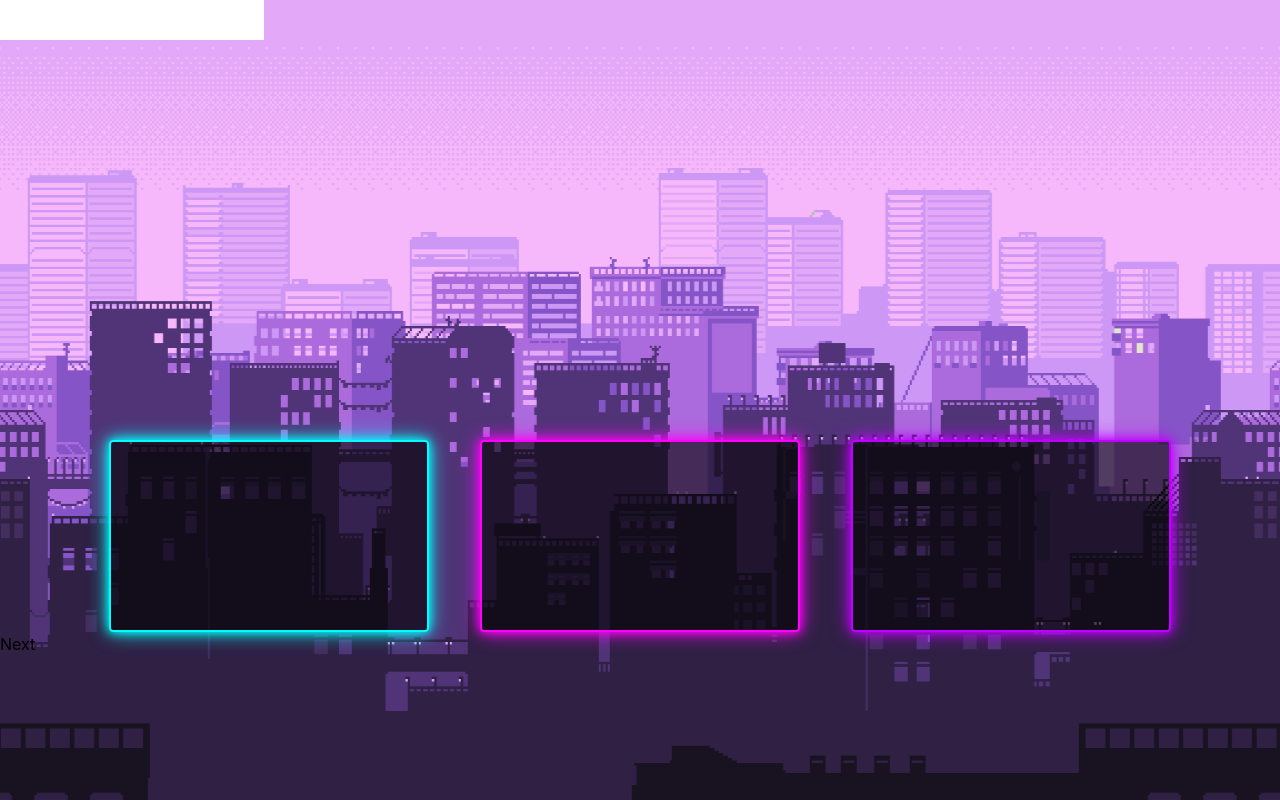
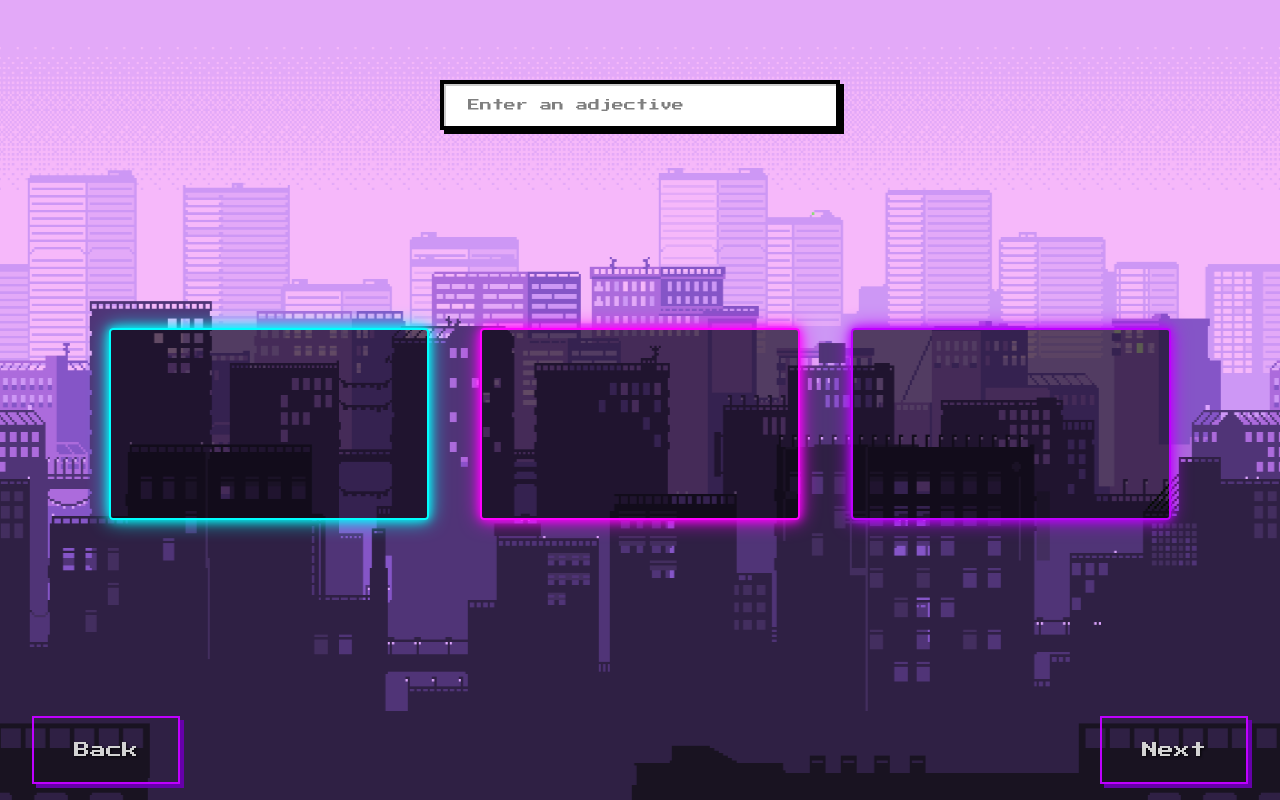
Before and after one commit to cbregoffid/game-finder, a React (Vite) app in the folder frontend/: page /adjectives in a window 1280 px wide. Built offline with nearby package versions, Linux system fonts and the light colour scheme.

Commit message:
Added results page, pixelated input styling, night-colored buttons, and back/restart navigation

```diff
--- a/frontend/src/AdjectivesPage.jsx
+++ b/frontend/src/AdjectivesPage.jsx
@@ -33,6 +33,10 @@ function AdjectivesPage({ adjectives, setAdjectives }) {
     setTransitioning(true)
     setTimeout(() => navigate('/games'), 500)
   }
+
+  const handleBack = () => {
+    navigate('/')
+  }
   const handleAddAdjective = (word) => {
     if (adjectives.includes(word)) return
     if (adjectives.length >= 3) return
@@ -63,14 +67,15 @@ function AdjectivesPage({ adjectives, setAdjectives }) {
 
   return (
     <div>
-      <div style={{ position: 'relative', display: 'inline-block' }}>
+      <div style={{ position: 'relative', display: 'flex', justifyContent: 'center', marginTop: '80px' }}>
         <input
+          className="pixel-input"
           type="text"
           value={input}
           onChange={(e) => setInput(e.target.value)}
-          style={{ background: 'white', color: 'black', padding: '8px' }}
+          placeholder="Enter an adjective"
         />
-        <div style={{ position: 'absolute', top: '100%', left: 0, zIndex: 10, background: 'white', color: 'black', width: '100%' }}>
+        <div style={{ position: 'absolute', top: '100%', zIndex: 10, background: 'white', color: 'black', width: '300px' }}>
           {suggestions.map((suggestion) => (
             <div key={suggestion.word} onClick={() => handleAddAdjective(suggestion.word)}>
               {suggestion.word}
@@ -78,7 +83,7 @@ function AdjectivesPage({ adjectives, setAdjectives }) {
           ))}
         </div>
       </div>
-      <div style={{ display: 'flex', gap: '4vw', justifyContent: 'center', marginTop: '400px' }}>
+      <div style={{ display: 'flex', gap: '4vw', justifyContent: 'center', position: 'fixed', bottom: '280px', left: 0, right: 0 }}>
         {[0, 1, 2].map((slot) => (
           <div key={slot} style={{
             color: neonTextColors[slot],
@@ -120,8 +125,9 @@ function AdjectivesPage({ adjectives, setAdjectives }) {
         ))}
       </div>
 
-      <div>
-        <button onClick={handleNext}>Next</button>
+      <div style={{ display: 'flex', justifyContent: 'space-between', padding: '16px 32px', position: 'fixed', bottom: 0, left: 0, right: 0 }}>
+        <button onClick={handleBack} className="pixel-btn-night">Back</button>
+        <button className="pixel-btn-night" onClick={handleNext}>Next</button>
       </div>
 
     </div>
--- a/frontend/src/App.jsx
+++ b/frontend/src/App.jsx
@@ -40,7 +40,7 @@ function App() {
             <Route path="/" element={<LandingPage />} />
             <Route path="/adjectives" element={<AdjectivesPage adjectives={adjectives} setAdjectives={setAdjectives} />} />
             <Route path="/games" element={<GamesPage games={games} setGames={setGames} />} />
-            <Route path="/results" element={<ResultsPage adjectives={adjectives} games={games} />} />
+            <Route path="/results" element={<ResultsPage adjectives={adjectives} games={games} setAdjectives={setAdjectives} setGames={setGames} />} />
           </Routes>
         </div>
       </div>
--- a/frontend/src/GamesPage.jsx
+++ b/frontend/src/GamesPage.jsx
@@ -1,10 +1,13 @@
 import { useState, useEffect } from 'react'
+import { useNavigate } from 'react-router-dom'
 
 function GamesPage({ games, setGames }) {
   const [input, setInput] = useState("")
   const [suggestions, setSuggestions] = useState([])
   const [activeSlot, setActiveSlot] = useState(null)
   const [hoveredSlot, setHoveredSlot] = useState(null)
+  const [transitioning, setTransitioning] = useState(false)
+  const navigate = useNavigate()
 
   useEffect(() => {
     if (input.length < 2) {
@@ -38,11 +41,21 @@ function GamesPage({ games, setGames }) {
     setSuggestions([])
   }
 
+  const handleNext = () => {
+    setTransitioning(true)
+    setTimeout(() => navigate('/results'), 500)
+  }
+
+  const handleBack = () => {
+    navigate('/adjectives')
+  }
+
   return (
     <div>
       {activeSlot !== null ? (
         <div style={{ position: 'relative', display: 'inline-block' }}>
           <input
+            className="pixel-input"
             type="text"
             value={input}
             onChange={(e) => setInput(e.target.value)}
@@ -108,6 +121,10 @@ function GamesPage({ games, setGames }) {
           </div>
         ))}
       </div>
+      <div style={{ display: 'flex', justifyContent: 'space-between', padding: '16px 32px', position: 'fixed', bottom: 0, left: 0, right: 0 }}>
+        <button onClick={handleBack} className="pixel-btn">Back</button>
+        <button className="pixel-btn" onClick={handleNext}>Next</button>
+      </div>
     </div>
   )
 }
--- a/frontend/src/ResultsPage.jsx
+++ b/frontend/src/ResultsPage.jsx
@@ -1,7 +1,71 @@
-function ResultsPage({ adjectives, games }) {
+import { useState, useEffect } from 'react'
+import { useNavigate } from 'react-router-dom'
+
+function ResultsPage({ adjectives, games, setAdjectives, setGames }) {
+  const [results, setResults] = useState([])
+  const [loading, setLoading] = useState(false)
+  const navigate = useNavigate()
+
+  const handleReset = () => {
+    setAdjectives([])
+    setGames([null, null, null])
+    navigate('/')
+  }
+
+  const handleBack = () => {
+    navigate('/games')
+  }
+
+  useEffect(() => {
+    const fetchResults = async () => {
+      setLoading(true)
+      const response = await fetch('http://localhost:8000/search', {
+        method: 'POST',
+        headers: { 'Content-Type': 'application/json' },
+        body: JSON.stringify({
+          adjectives: adjectives,
+          game_names: games.filter(game => game !== null).map(game => game.name)
+        })
+      })
+      const data = await response.json()
+      setLoading(false)
+      setResults(data.results)
+    }
+    fetchResults()
+  }, [])
+
   return (
+
     <div>
-      <h1>Results Page</h1>
+
+      {loading ? (
+        <p>Loading...</p>
+      ) : (
+        <div>
+          {results.map((result, index) => (
+            <div key={index} style={{
+              backgroundColor: 'rgba(0, 0, 0, 0.7)',
+              border: '1px solid rgba(255, 255, 255, 0.2)',
+              borderRadius: '8px',
+              padding: '24px',
+              animation: `fadeInUp 0.5s ease forwards`,
+              animationDelay: `${index * 0.15}s`,
+              opacity: 0,
+              maxWidth: '600px',
+              margin: '16px auto 16px auto'
+            }}>
+              <h2 style={{ fontSize: '14px', color: 'white', fontFamily: "'Press Start 2P', cursive", marginBottom: '8px' }}>{result.name}</h2>
+              <p style={{ color: 'rgba(255,255,255,0.7)', lineHeight: '1.6' }}>{result.summary}</p>
+            </div>
+          ))}
+
+          <div style={{ display: 'flex', justifyContent: 'space-between', padding: '16px', maxWidth: '600px', margin: '0 auto' }}>
+            <button onClick={handleBack} className="pixel-btn">Back</button>
+            <button onClick={handleReset} className="pixel-btn">Start Over</button>
+          </div>
+
+        </div>
+      )}
     </div>
   )
 }
--- a/frontend/src/index.css
+++ b/frontend/src/index.css
@@ -7,27 +7,89 @@
 }
 
 @keyframes flicker {
-  0% { opacity: 0; }
-  5% { opacity: 1; }
-  8% { opacity: 0; }
-  9% { opacity: 1; }
-  12% { opacity: 0; }
-  20% { opacity: 1; }
-  22% { opacity: 0.3; }
-  23% { opacity: 1; }
-  35% { opacity: 0; }
-  36% { opacity: 1; }
-  37% { opacity: 0; }
-  38% { opacity: 1; }
-  50% { opacity: 0.5; }
-  51% { opacity: 0; }
-  52% { opacity: 1; }
-  70% { opacity: 0.8; }
-  72% { opacity: 0.2; }
-  74% { opacity: 1; }
-  85% { opacity: 0.9; }
-  90% { opacity: 1; }
-  100% { opacity: 1; }
+  0% {
+    opacity: 0;
+  }
+
+  5% {
+    opacity: 1;
+  }
+
+  8% {
+    opacity: 0;
+  }
+
+  9% {
+    opacity: 1;
+  }
+
+  12% {
+    opacity: 0;
+  }
+
+  20% {
+    opacity: 1;
+  }
+
+  22% {
+    opacity: 0.3;
+  }
+
+  23% {
+    opacity: 1;
+  }
+
+  35% {
+    opacity: 0;
+  }
+
+  36% {
+    opacity: 1;
+  }
+
+  37% {
+    opacity: 0;
+  }
+
+  38% {
+    opacity: 1;
+  }
+
+  50% {
+    opacity: 0.5;
+  }
+
+  51% {
+    opacity: 0;
+  }
+
+  52% {
+    opacity: 1;
+  }
+
+  70% {
+    opacity: 0.8;
+  }
+
+  72% {
+    opacity: 0.2;
+  }
+
+  74% {
+    opacity: 1;
+  }
+
+  85% {
+    opacity: 0.9;
+  }
+
+  90% {
+    opacity: 1;
+  }
+
+  100% {
+    opacity: 1;
+  }
 }
 
 .neon-flicker {
@@ -35,18 +97,53 @@
 }
 
 @keyframes flickerOut {
-  0% { opacity: 1; }
-  15% { opacity: 0; }
-  16% { opacity: 1; }
-  20% { opacity: 0.8; }
-  25% { opacity: 0; }
-  30% { opacity: 1; }
-  50% { opacity: 0.5; }
-  55% { opacity: 0; }
-  60% { opacity: 0.3; }
-  75% { opacity: 0; }
-  80% { opacity: 0.2; }
-  100% { opacity: 0; }
+  0% {
+    opacity: 1;
+  }
+
+  15% {
+    opacity: 0;
+  }
+
+  16% {
+    opacity: 1;
+  }
+
+  20% {
+    opacity: 0.8;
+  }
+
+  25% {
+    opacity: 0;
+  }
+
+  30% {
+    opacity: 1;
+  }
+
+  50% {
+    opacity: 0.5;
+  }
+
+  55% {
+    opacity: 0;
+  }
+
+  60% {
+    opacity: 0.3;
+  }
+
+  75% {
+    opacity: 0;
+  }
+
+  80% {
+    opacity: 0.2;
+  }
+
+  100% {
+    opacity: 0;
+  }
 }
 
 .neon-flicker-out {
@@ -88,3 +185,59 @@
   transform: translate(4px, 4px);
   box-shadow: none;
 }
+
+.pixel-btn-night {
+  font-family: 'Press Start 2P', cursive;
+  font-size: 16px;
+  color: lightgrey;
+  background-color: transparent;
+  border: 2px solid #bf00ff;
+  padding: 20px 40px;
+  cursor: pointer;
+  text-shadow: 1px 1px 3px rgba(0, 0, 0, 0.8);
+  box-shadow: 4px 4px 0px #6600aa;
+  transition: all 0.1s;
+}
+
+.pixel-btn-night:hover {
+  box-shadow: 6px 6px 0px #6600aa;
+}
+
+.pixel-btn-night:active {
+  transform: translate(4px, 4px);
+  box-shadow: none;
+}
+
+.pixel-input {
+  background-color: white;
+  color: black;
+  padding: 12px 24px;
+  font-family: 'Press Start 2P', cursive;
+  font-size: 12px;
+  outline: none;
+  border: 4px solid black;
+  border-radius: 0px;
+  box-shadow:
+    inset 2px 2px 0px rgba(0, 0, 0, 0.2),
+    4px 4px 0px black;
+  width: 400px;
+}
+
+.pixel-input:focus {
+  outline: none;
+  box-shadow:
+    inset 2px 2px 0px rgba(0, 0, 0, 0.2),
+    4px 4px 0px black;
+}
+
+@keyframes fadeInUp {
+  from {
+    opacity: 0;
+    transform: translateY(20px);
+  }
+
+  to {
+    opacity: 1;
+    transform: translateY(0);
+  }
+}
```
